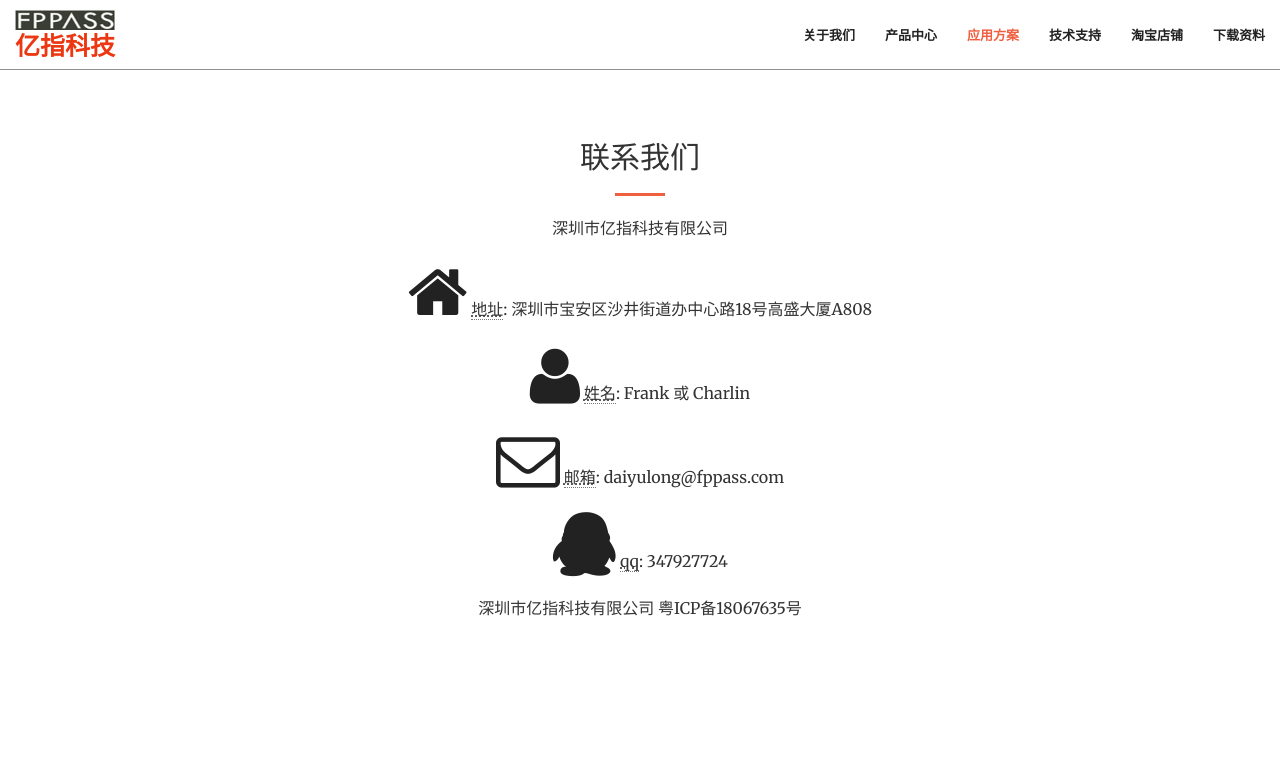
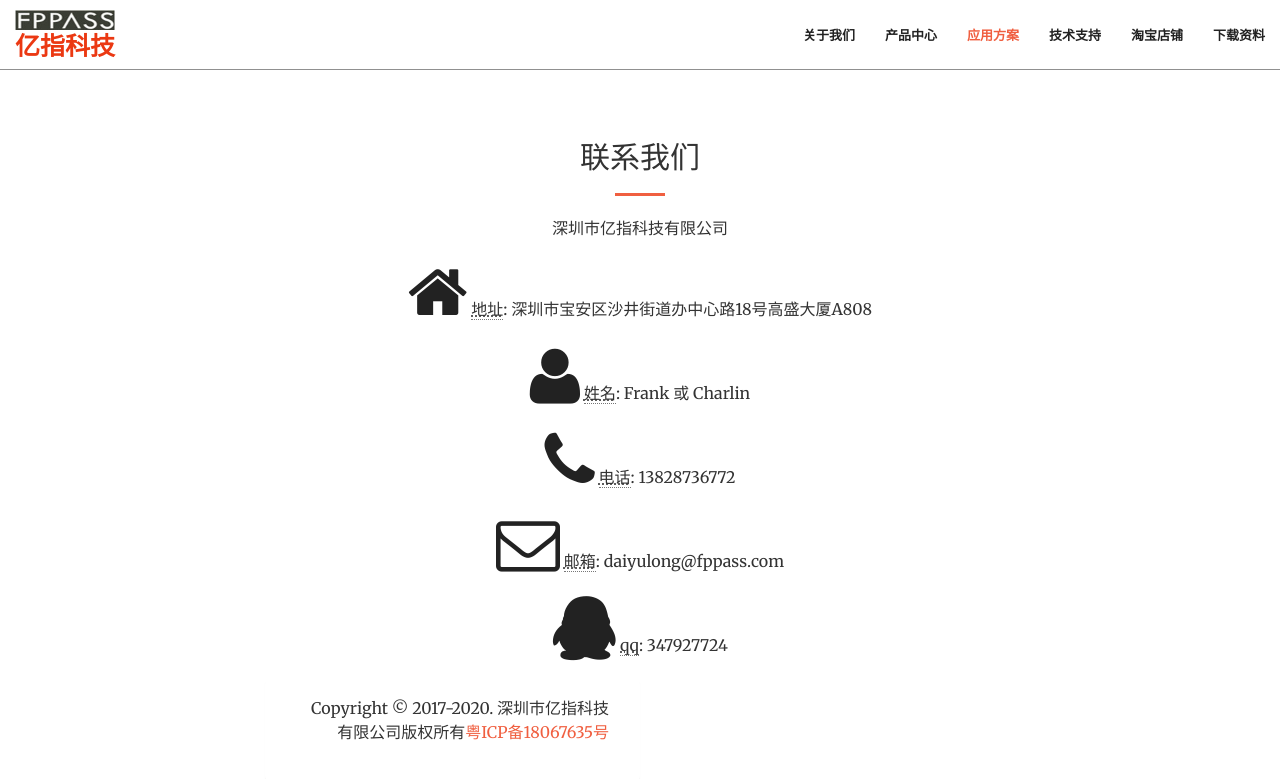
Before and after one commit to easyfp/easyfp.github.io, a Jekyll site: the page built from index.html, in a window 1280 px wide and 900 px high, scrolled down 2401 px. Shown: the top 779 px of the window. Built offline with Jekyll 4.4.1, drawn with Linux system fonts in a browser that asks for light colours; before the commit the page ends 3141 px from its top, so only the background shows below that.

Commit message:
Update contact.html

```diff
--- a/_includes/contact.html
+++ b/_includes/contact.html
@@ -9,16 +9,21 @@
                     <abbr title="Home">地址</abbr>: 深圳市宝安区沙井街道办中心路18号高盛大厦A808</p>
 		<p><i class="fa fa-user"></i>
                     <abbr title="Name">姓名</abbr>: Frank 或 Charlin</p>
-<!--
             <p><i class="fa fa-phone"></i>
-                    <abbr title="Phone">电话</abbr>: 0755-xxxxxxxx</p>
--->
+                    <abbr title="Phone">电话</abbr>: 13828736772</p>
             <p><i class="fa fa-envelope-o"></i>
                     <abbr title="Email">邮箱</abbr>: daiyulong@fppass.com</a>
                 </p>
 		<p><i class="fa fa-qq"></i>
                     <abbr title="qq">qq</abbr>: 347927724</p>
-	    <p>深圳市亿指科技有限公司  粤ICP备18067635号</p>
+        <div class="col-md-6 panel">
+						<div class="panel-body">
+							<p class="text-right">
+								Copyright &copy; 2017-2020. 深圳市亿指科技有限公司版权所有<a href="http://www.beian.miit.gov.cn" target="_blank" title="粤ICP备18067635号">粤ICP备18067635号</a>
+							</p>
+						</div>
+					</div>
+
           </div>
     </div>
 </section>
```
